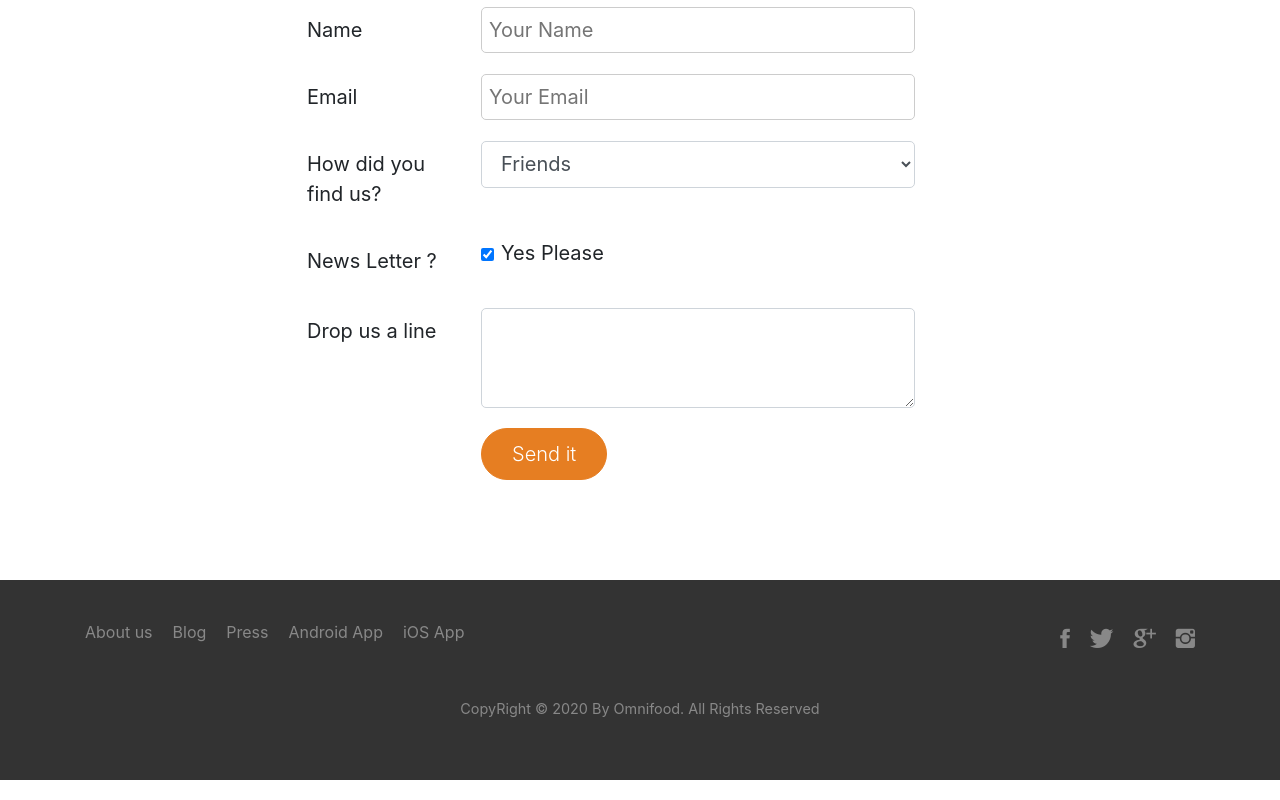
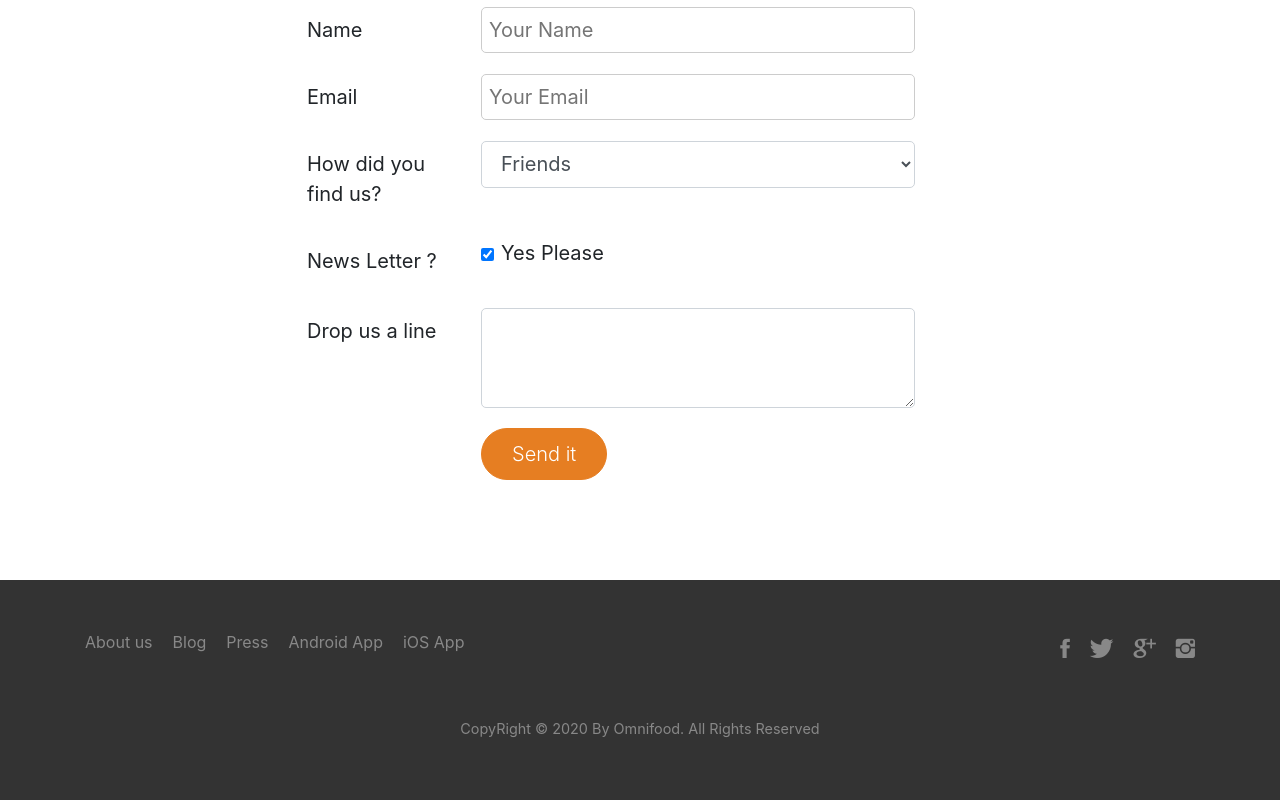
Before and after one commit to AhmedELsaikaly/OmniFood, a plain HTML site: page index.html in a window 1280 px wide. Shown: the part 5247-6047 px from the top of the page. Drawn offline with nearby package versions, Linux system fonts and the light colour scheme; files whose address does not match are found by name.

Commit message:
omnifood finished successfully

```diff
--- a/index.html
+++ b/index.html
@@ -298,7 +298,7 @@
 		<div class="container">
 			<div class="row">
 				<div class="col-lg-6 col-sm-12">
-					<ul class="footer-nav d-flex align-items-center justify-content-lg-start  justify-content-sm-center">
+					<ul class="footer-nav d-flex align-items-center justify-content-lg-start  justify-content-sm-center flex-wrap">
 						<li><a href="#">About us</a></li>
 						<li><a href="#">Blog</a></li>
 						<li><a href="#">Press</a></li>
@@ -307,7 +307,7 @@
 					</ul>
 				</div>
 				<div class="col-lg-6 col-sm-12">
-					<ul class="social-links d-flex align-items-center justify-content-lg-end  justify-content-sm-center">
+					<ul class="social-links d-flex align-items-center justify-content-lg-end  justify-content-sm-center ">
 						<li><a href="#"><i class="ion-social-facebook"></i></a></li>
 						<li><a href="#"><i class="ion-social-twitter"></i></a></li>
 						<li><a href="#"><i class="ion-social-googleplus"></i></a></li>
--- a/resources/css/media.css
+++ b/resources/css/media.css
@@ -36,7 +36,3 @@
     width: 40%;
   }
 }
-
-/* for small phones from 0 to 480px */
-@media only screen and(max-width:480px) {
-}
--- a/resources/css/style.css
+++ b/resources/css/style.css
@@ -457,6 +457,7 @@ footer {
 .social-links li {
   margin-right: 20px;
   list-style: none;
+  padding: 10px 0;
 }
 .footer-nav li:last-child,
 .social-links li:last-child {
```
